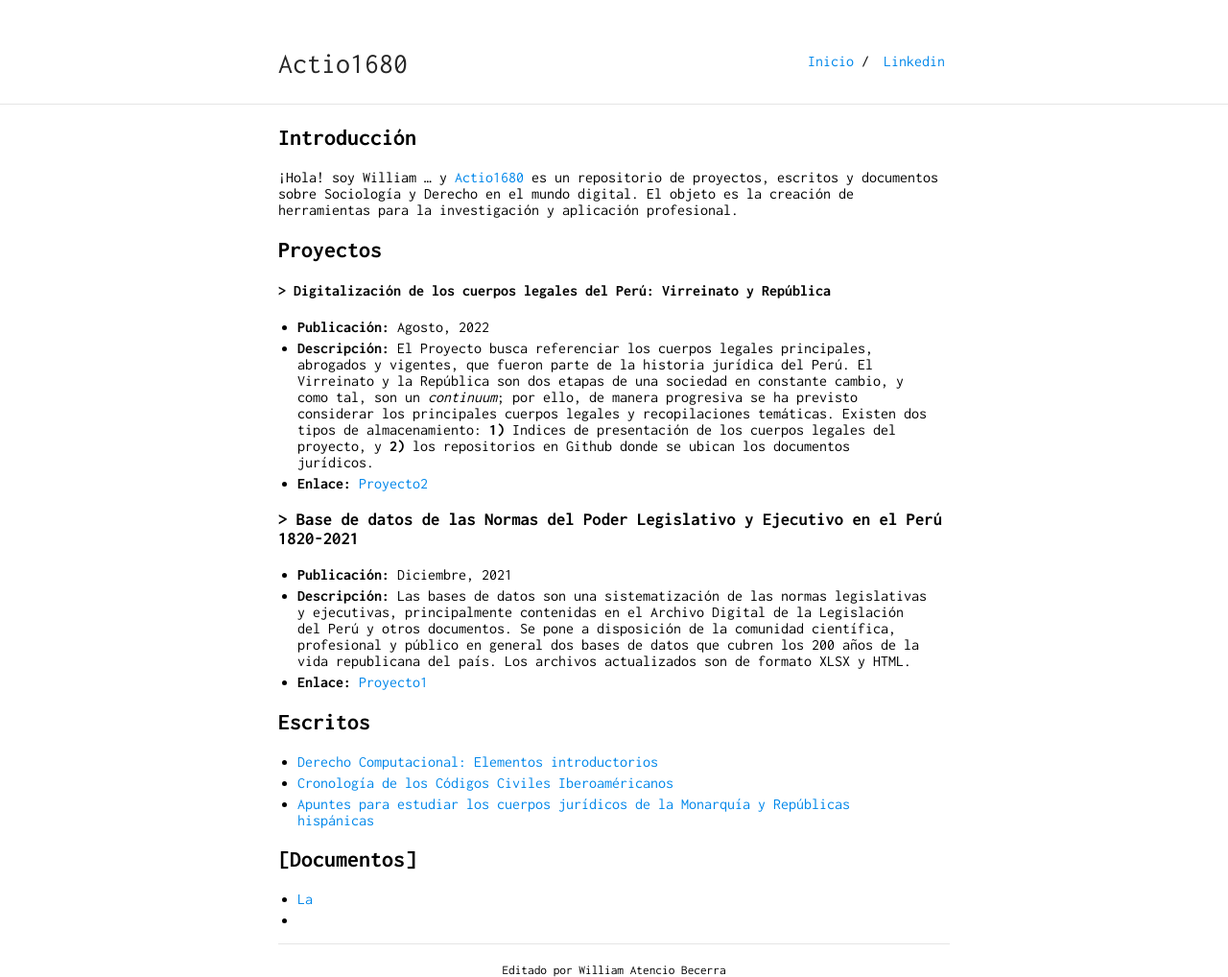
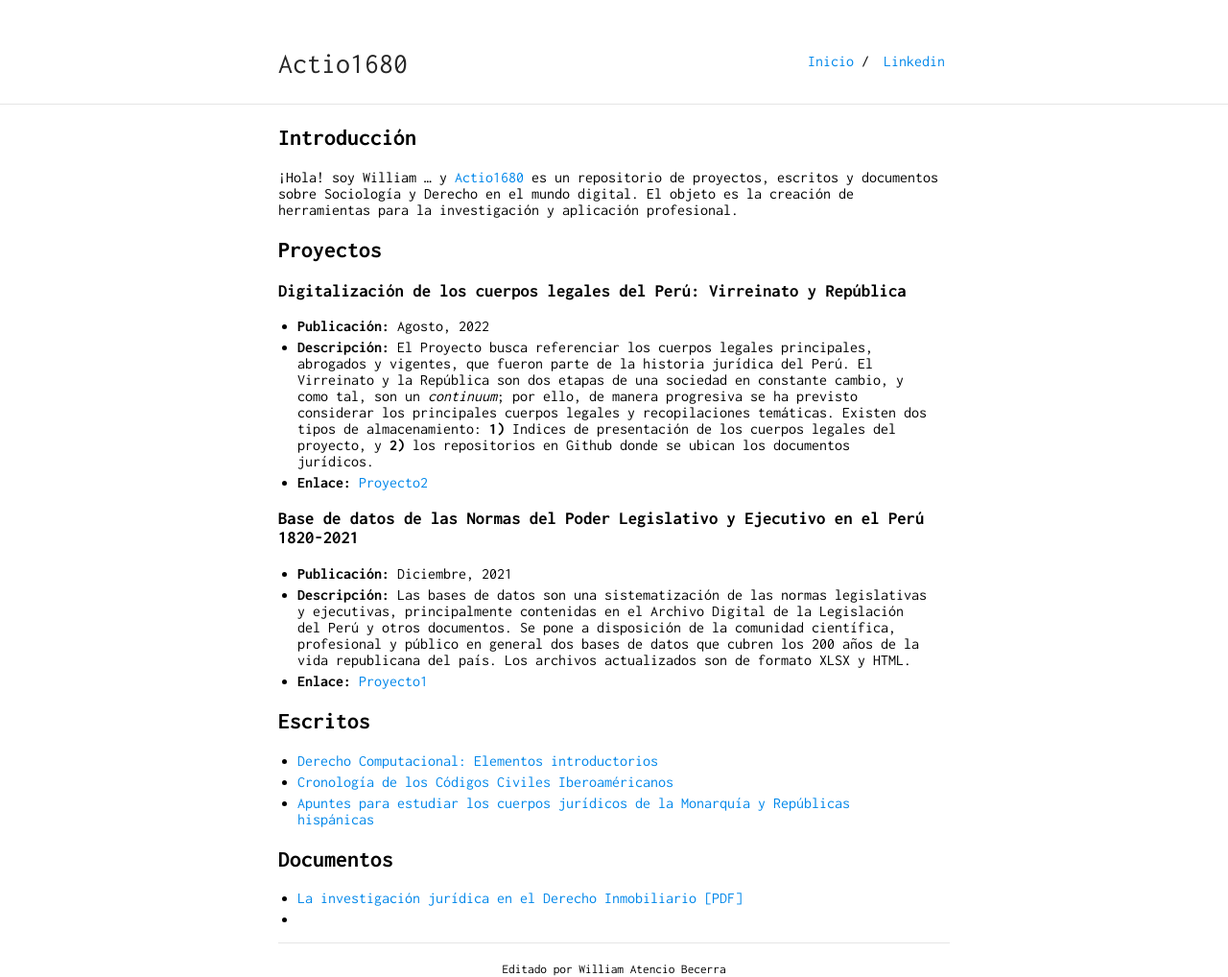
Before and after one commit to actio1680/actio1680.github.io, a Jekyll site: the page built from index.md, in a window 1280 px wide. Shown: the whole page at 96% size. Built offline with Jekyll 4.4.1, drawn with Linux system fonts in a browser that asks for light colours; our own code applies the rules of GitHub Pages for plain Markdown files.

Commit message:
Update index.md

```diff
--- a/index.md
+++ b/index.md
@@ -9,12 +9,12 @@ layout: default
 
 ## Proyectos
 
-#### > Digitalización de los cuerpos legales del Perú: Virreinato y República
+### Digitalización de los cuerpos legales del Perú: Virreinato y República
 - **Publicación:** Agosto, 2022
 - **Descripción:** El Proyecto busca referenciar los cuerpos legales principales, abrogados y vigentes, que fueron parte de la historia jurídica del Perú. El Virreinato y la República son dos etapas de una sociedad en constante cambio, y como tal, son un *continuum*; por ello, de manera progresiva se ha previsto considerar los principales cuerpos legales y recopilaciones temáticas. Existen dos tipos de almacenamiento: **1)** Indices de presentación de los cuerpos legales del proyecto, y **2)** los repositorios en Github donde se ubican los documentos jurídicos.
 - **Enlace:** [Proyecto2](proyecto2/presentacion2.md)
 
-### > Base de datos de las Normas del Poder Legislativo y Ejecutivo en el Perú 1820-2021
+### Base de datos de las Normas del Poder Legislativo y Ejecutivo en el Perú 1820-2021
 - **Publicación:** Diciembre, 2021
 - **Descripción:** Las bases de datos son una sistematización de las normas legislativas y ejecutivas, principalmente contenidas en el Archivo Digital de la Legislación del Perú y otros documentos. Se pone a disposición de la comunidad científica, profesional y público en general dos bases de datos que cubren los 200 años de la vida republicana del país. Los archivos actualizados son de formato XLSX y HTML.
 - **Enlace:** [Proyecto1](proyecto1/presentacion1.md)
@@ -25,7 +25,7 @@ layout: default
 - [Cronología de los Códigos Civiles Iberoaméricanos](escritos/cronologiacc.md)
 - [Apuntes para estudiar los cuerpos jurídicos de la Monarquía y Repúblicas hispánicas](escritos/apuntes-derecho-hispanico.md)
 
-## [Documentos]
+## Documentos
 
-- [La]()
+- [La investigación jurídica en el Derecho Inmobiliario [PDF]]()
 -
```
